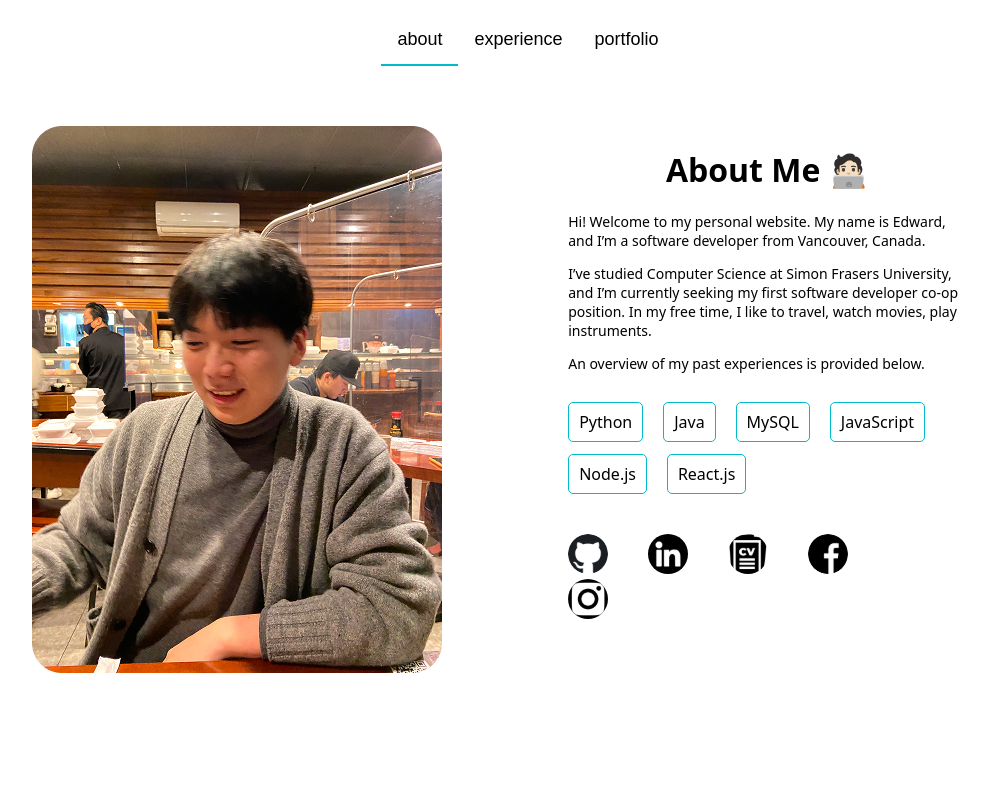
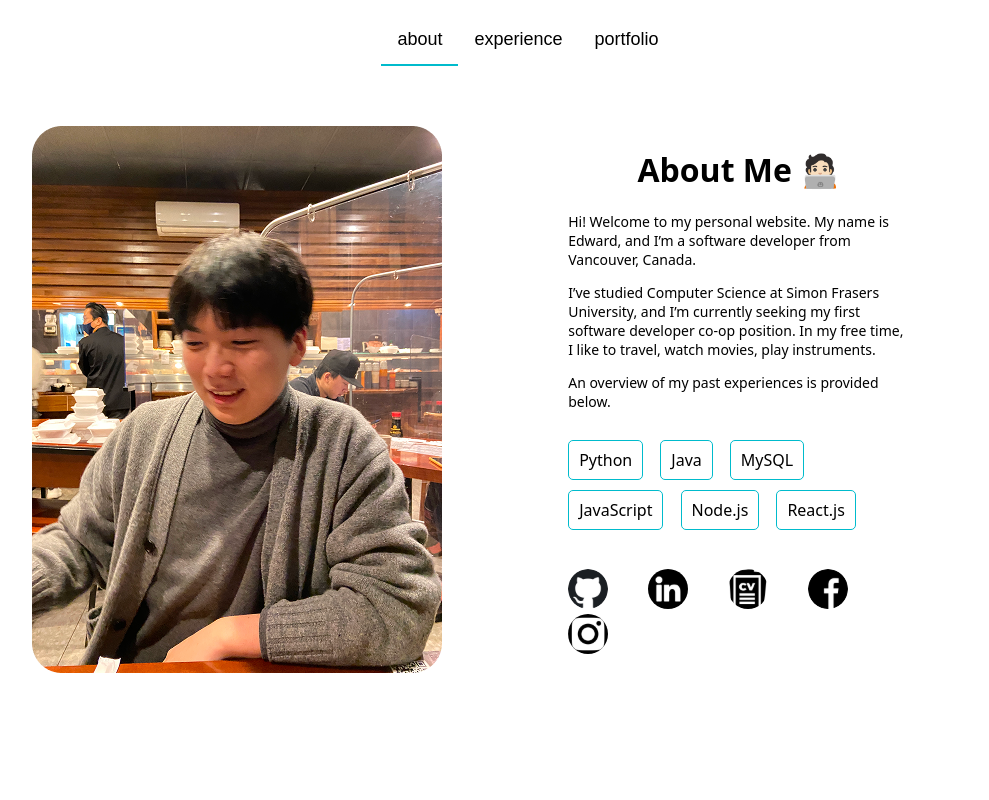
Before and after one commit to euidml/euidml.github.io, a React (Create React App) app: page / in a window 1280 px wide. Shown: the top 800 px of the page, without its empty margins (135-1124 px from the left). Built offline with nearby package versions, Linux system fonts and the light colour scheme.

Commit message:
changed padding/margin to be more centred #26

```diff
--- a/src/About/About.css
+++ b/src/About/About.css
@@ -9,6 +9,7 @@
 }
 #profile_picture img {
     float: right;
+    /* box-shadow: 0 10px 20px 10px rgba(0, 0, 0, 0.1); */
 }
 #biography {
     width: 50%;
@@ -18,15 +19,15 @@
 }
 #biography h1{
     justify-self: center;
-    margin-right: 30%;
+    margin-right: 40%;
 }
 #biography p{
-    margin-right: 30%;
+    margin-right: 40%;
     font-size:14px;
 }
 #tech_stacks {
     margin-top: 5%;
-    margin-right: 30%;
+    margin-right: 40%;
     overflow: hidden;
     flex-wrap: wrap;
 }
@@ -44,7 +45,7 @@
 }
 
 #external_links {
-    margin-right: 30%;
+    margin-right: 40%;
     margin-top: 5%;
 }
 #external_links a{
--- a/src/Navbar/Navbar.css
+++ b/src/Navbar/Navbar.css
@@ -7,7 +7,7 @@
   display: flex;
   justify-content: center;
   padding: 15px;
-
+  /* z-index: 1000; */
 }
 
 #navbar button {
--- a/src/Portfolio/Portfolio.css
+++ b/src/Portfolio/Portfolio.css
@@ -55,6 +55,7 @@
   margin-bottom: auto;
   border-radius: 25px;
   background-color: #00BBCC;
+  /* box-shadow: 0 10px 20px 10px rgba(0, 0, 0, 0.1); */
 }
 .project#circle{
   height: 575px;
@@ -78,6 +79,9 @@
     width: 300px;
 }
 
+/* #projects :hover {
+  box-shadow: none;
+} */
 
 #projects img:hover{
   filter:opacity(0.3);
```
